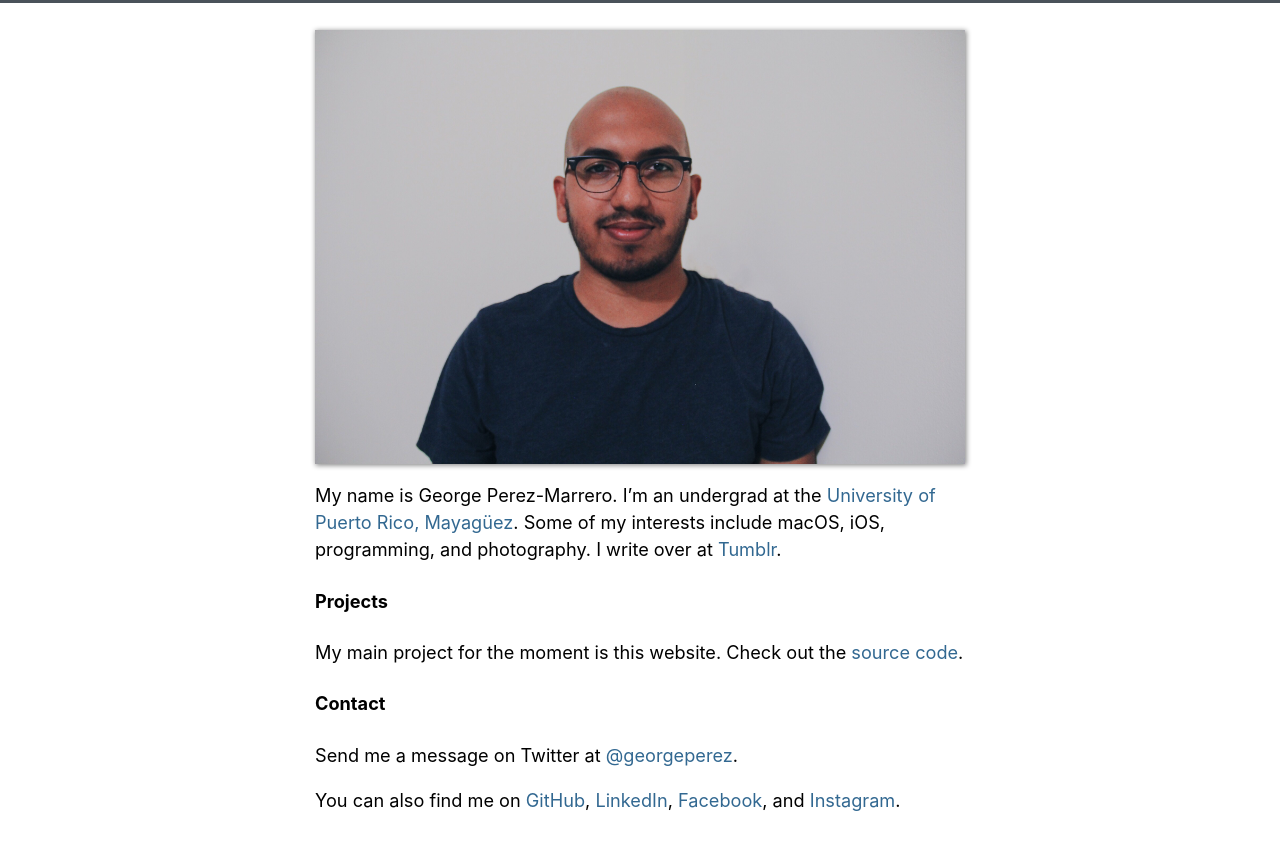
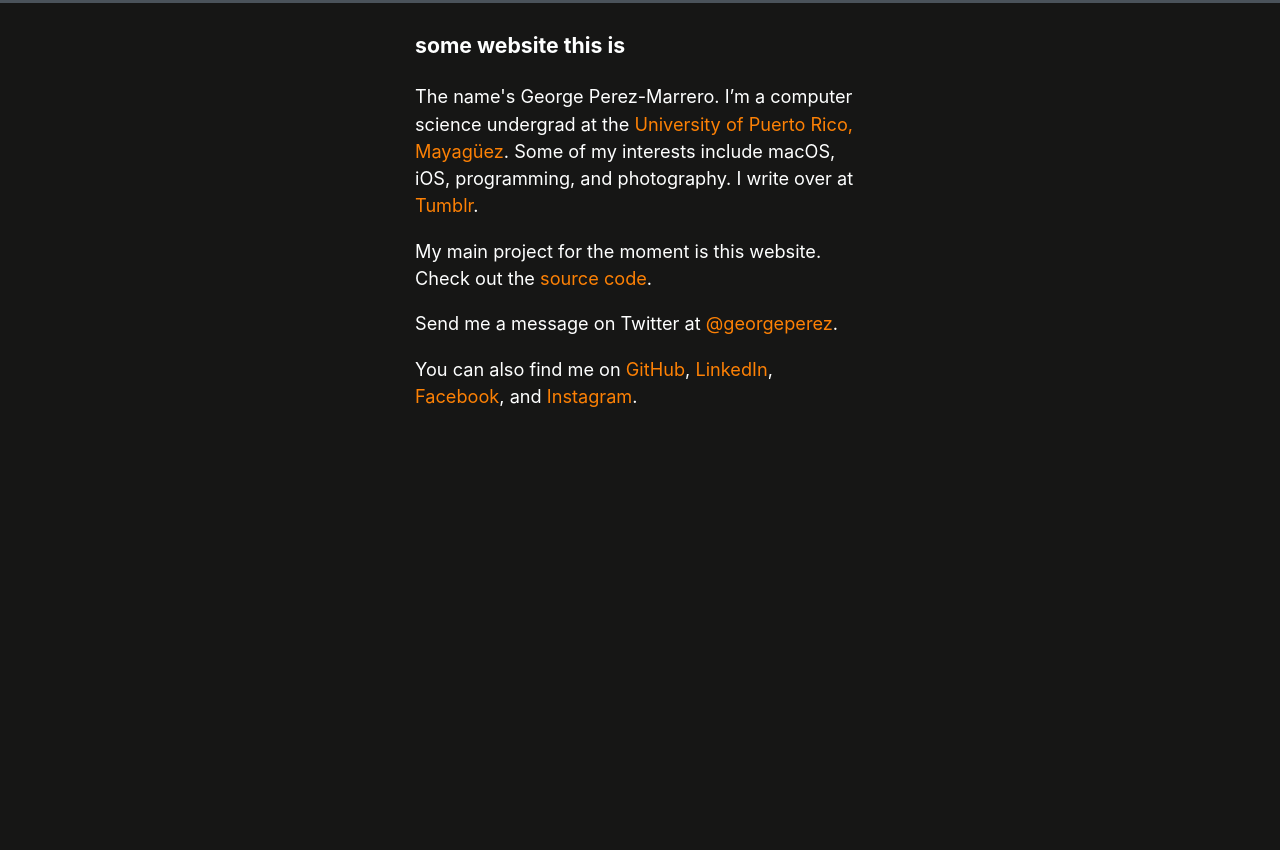
Before and after one commit to georgeperez/titanpointe.org, a Jekyll site: the page built from index.html, in a window 1280 px wide. Shown: the top 850 px of the page. Built offline with Jekyll 4.4.1, drawn with Linux system fonts in a browser that asks for light colours.

Commit message:
New style and format

```diff
--- a/assets/css/style.css
+++ b/assets/css/style.css
@@ -3,7 +3,7 @@
 body {
   margin: 0;
   padding: 0;
-  background-color: #ffffff;
+  background-color: rgb(22,22,21);
   border-top: 3px solid #4a525a;
   font-family: -apple-system, 'BlinkMacSystemFont', 'Helvetica Neue', sans-serif;
   font-size: 1.135em;
@@ -15,63 +15,21 @@ body {
 a,
 a:active,
 a:visited {
-  color: #326891;
+  color: rgb(253,129,5);
   text-decoration: none
 }
 a:hover {
-  color: #538fbc;
+  color: rgb(253,129,5);
 }
+p,
 h1,
 h2,
 h3,
 h4,
 h5,
 h6 {
-  color: #000000;
+  color: rgb(254,255,255)
 }
-footer {
-  font-size: 1em;
-  margin: 2em 0;
-  color: #888;
-  border-top: 1px solid #2e3338;
-  overflow: hidden;
-  text-align: center
-}
-footer a {
-  color: #326891;
-}
-footer p {
-  margin: 0.5em;
-}
-
-/* MASTHEAD */
-
-#title {
-  width: 650px;
-  padding-top: 0;
-  margin-top: 0;
-  font-size: 1.4em;
-  color: #000000;
-
-}
-#title h1 {
-  font-weight: bold;
-  font-size: 2em;
-  margin-top: 0.05em;
-  padding-top: 0.15em;
-  margin-bottom: 0.05em;
-}
-#title h1 a,
-#title h1 a:active,
-#title h1 a:visited {
-  color: #000000;
-}
-#title p {
-  margin: 0;
-  padding: 0;
-}
-
-/* POSTS */
 
 article {
   display: block;
@@ -79,7 +37,7 @@ article {
   margin-top: 1.5em
 }
 article header {
-  color: #888
+  color: rgb(254,255,255)
 }
 article header p {
   margin: 0
@@ -90,7 +48,7 @@ article header a {
 section#container {
   position: relative;
   display: block;
-  width: 650px;
+  width: 450px;
   margin: 0 auto;
 }
 
@@ -104,7 +62,7 @@ h2 {
 h2 a,
 h2 a:active,
 h2 a:visited {
-  color: #000000;
+  color: rgb(254,255,255);
   text-decoration: none;
 }
 
@@ -116,7 +74,6 @@ h3 {
 }
 
 img {
-  box-shadow: .5px .5px 5px 1px #888;
   max-width: 100%;
   height: auto;
   display: block;
@@ -129,53 +86,18 @@ img {
   section#container {
     width: calc(100vw - 30px);
   }
-  #title {
-    height: 110px;
-  }
 }
 @media (max-width: 520px) {
   body {
     font-size: 1em;
   }
-  #title {
-    width: 100%;
-    font-size: 1.1em;
-  }
-  #title h1 {
-    padding-top: 0.50em;
-    font-size: 1.5em;
-  }
-  #title {
-    height: 60px;
-  }
 }
 @media (max-width: 360px) {
-  #title {
-    font-size: 1em;
-  }
+
 }
 @media print {
   a {
     color: #888;
-  }
-
-  #title {
-    color: #888;
-  }
-
-  #title {
-    width: 100%;
-    height: auto;
-  }
-
-  #title h1 {
-    margin: 0;
-    font-size: 0.5em;
-    color: #444
-  }
-
-  #titletext {
-    font-size: 10pt;
   }
 
   body {
@@ -183,7 +105,7 @@ img {
     max-width: 125em;
     padding: 0;
     margin: 0 auto;
-    color: #000;
+    color: rgb(254,255,255);
     border: 0
   }
 
@@ -197,23 +119,10 @@ img {
     margin-top: 2em
   }
 
-  #title a,
-  #title a:active,
-  #title a:visited,
-  #title h1 a,
-  #title h1 a:active,
-  #title h1 a:visited,
   a,
   a:active,
   a:visted {
     color: #0000000
   }
 
-  footer p {
-    display: none
-  }
-
-  footer p:nth-child(2) {
-    display: block
-  }
 }
--- a/index.html
+++ b/index.html
@@ -3,18 +3,14 @@ layout: default
 title: George Perez-Marrero
 ---
 <article>
-  <img src="/assets/images/george.jpg">
 
-  <p>My name is George Perez-Marrero. I&rsquo;m an undergrad at the <a href="https://uprm.edu/">University of Puerto Rico, Mayagüez</a>. Some of my interests include macOS, iOS, programming, and photography. I write over at <a href="http://blog.georgeperezmarrero.com/">Tumblr</a>.</p>
+  <h1>some website this is</h1>
 
-  <header>
-    <h4>Projects</h4>
-  </header>
+  <p>The name's George Perez-Marrero. I&rsquo;m a computer science undergrad at the <a href="https://uprm.edu/">University of Puerto Rico, Mayagüez</a>. Some of my interests include macOS, iOS, programming, and photography. I write over at <a href="http://blog.georgeperezmarrero.com/">Tumblr</a>.</p>
+
   <p>My main project for the moment is this website. Check out the <a href="{{ site.repository }}">source code</a>.<p>
 
-    <header>
-      <h4>Contact</h4>
-    </header>
-    <p> Send me a message on Twitter at <a href="https://twitter.com/georgeperez/">@georgeperez</a>.</p>
-    <p>You can also find me on <a href="https://github.com/georgeperez/">GitHub</a>, <a href="https://linkedin.com/in/georgeperezmarrero/">LinkedIn</a>, <a href="https://facebook.com/georgeperezmarrero/">Facebook</a>, and <a href="https://instagram.com/georgeperez/">Instagram</a>.</p>
+  <p> Send me a message on Twitter at <a href="https://twitter.com/georgeperez/">@georgeperez</a>.</p>
+
+  <p>You can also find me on <a href="https://github.com/georgeperez/">GitHub</a>, <a href="https://linkedin.com/in/georgeperezmarrero/">LinkedIn</a>, <a href="https://facebook.com/georgeperezmarrero/">Facebook</a>, and <a href="https://instagram.com/georgeperez/">Instagram</a>.</p>
 </article>
```
